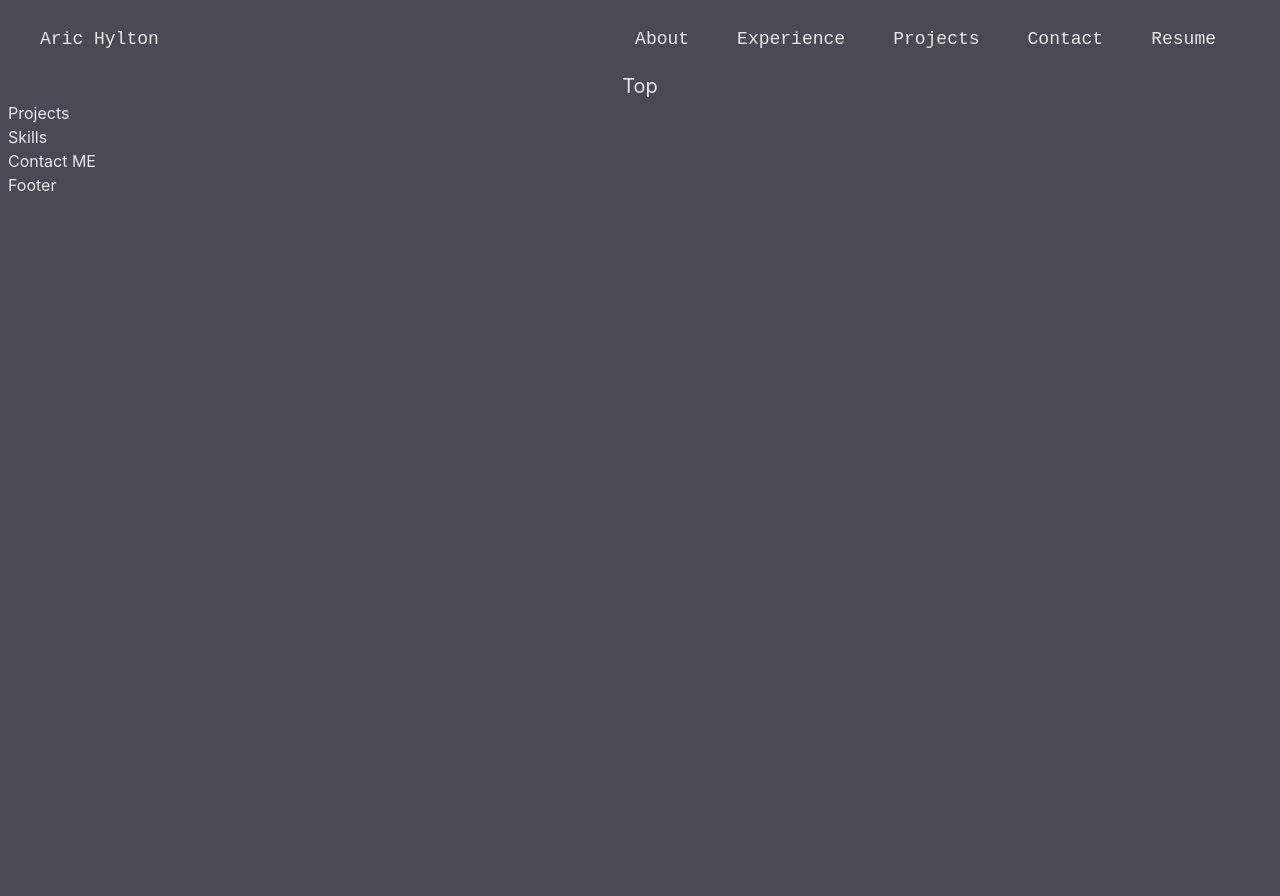
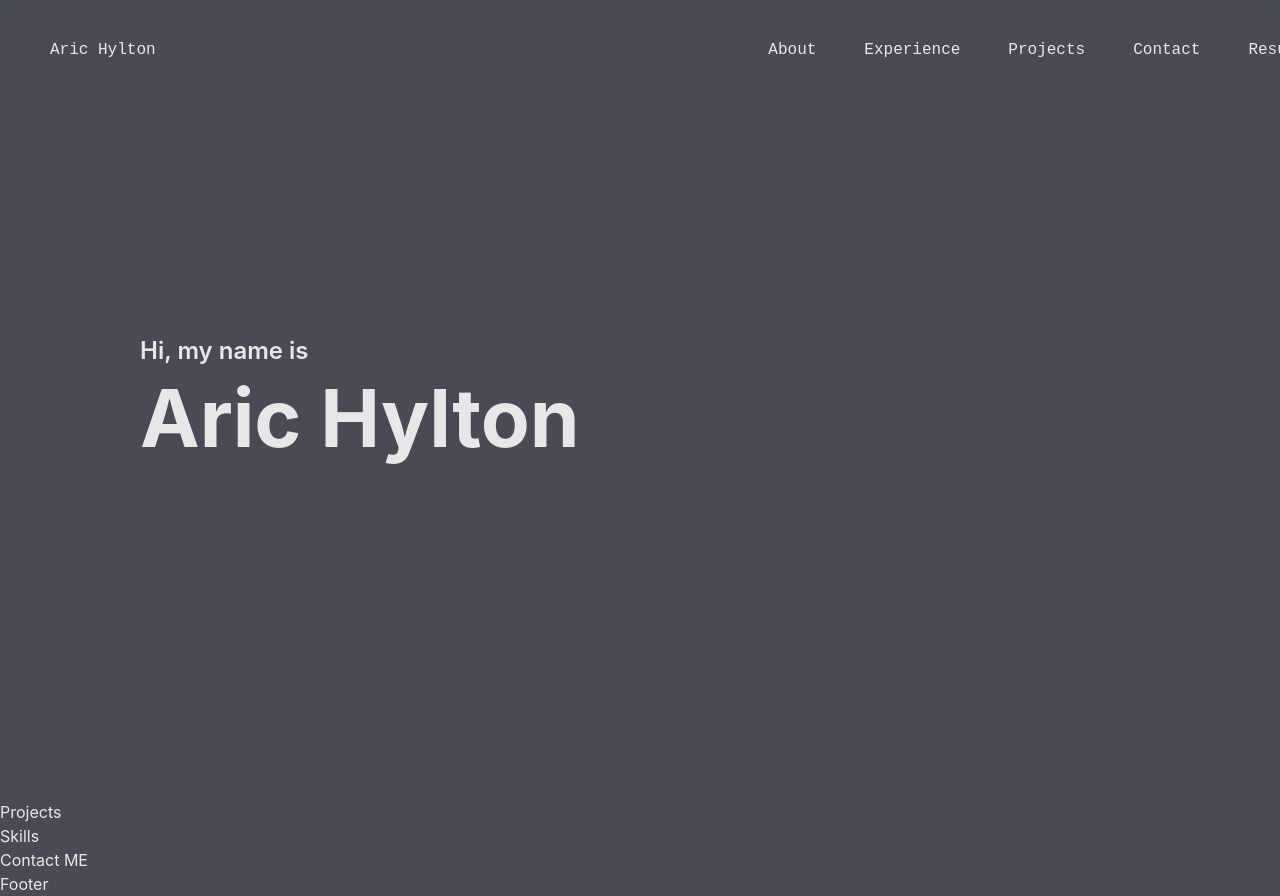
Before and after one commit to arichylton/portfolio, a React (Vite) app: page / in a window 1280 px wide. Before the commit the page ends 800 px from the top, so only its background shows below. Built offline with nearby package versions, Linux system fonts and the light colour scheme.

Commit message:
Added header section

```diff
--- a/src/App.css
+++ b/src/App.css
@@ -0,0 +1,32 @@
+section {
+  margin: 0 auto;
+  max-width: 1000px;
+}
+
+h1,
+h2,
+h3,
+h4,
+h5,
+h6 {
+  margin: 0px 0px 10px;
+  font-weight: 600;
+  color: var(--lightest-slate);
+  line-height: 1.1;
+}
+
+h2 {
+  display: block;
+  font-size: 1.5em;
+  margin-block-start: 0.83em;
+  margin-block-end: 0.83em;
+  margin-inline-start: 0px;
+  margin-inline-end: 0px;
+  font-weight: bold;
+}
+
+
+.big-heading {
+    margin: 0px;
+    font-size: clamp(40px, 8vw, 80px);
+}
--- a/src/App.jsx
+++ b/src/App.jsx
@@ -1,5 +1,4 @@
-import { useState } from 'react'
-import reactLogo from './assets/react.svg'
+import React from 'react'
 import { Navbar, Top, Projects, Skills, Contact, Footer } from './containers'
 import './App.css'
 
--- a/src/containers/navbar/Navbar.jsx
+++ b/src/containers/navbar/Navbar.jsx
@@ -3,7 +3,8 @@ import './navbar.css';
 
 const Navbar = () => {
   return (
-    <div className='navbar'>
+    <header className='header'>
+      <nav className='navbar'>
         <p className='navbar__title'>Aric Hylton</p>
         <ul className='navbar__items-container'>
           <li>About</li>
@@ -12,7 +13,8 @@ const Navbar = () => {
           <li>Contact</li>
           <li>Resume</li>
         </ul>
-    </div>
+      </nav>
+    </header>
   );
 };
 
--- a/src/containers/navbar/navbar.css
+++ b/src/containers/navbar/navbar.css
@@ -1,3 +1,20 @@
+.header {
+  display: flex;
+  -webkit-box-pack: justify;
+  justify-content: space-between;
+  -webkit-box-align: center;
+  align-items: center;
+  position: fixed;
+  top: 0px;
+  z-index: 11;
+  padding: 0px 50px;
+  width: 100%;
+  height: var(--nav-height);
+  backdrop-filter: blur(10px);
+  transition: var(--transition);
+  font-family: var(--font-mono);
+}
+
 .navbar {
   display: flex;
   -webkit-box-pack: justify;
@@ -5,11 +22,11 @@
   -webkit-box-align: center;
   align-items: center;
   position: relative;
+  width: 100%;
   color: var(--lightest-slate);
-  font-size: var(--fz-lg);
   font-family: var(--font-mono);
+  counter-reset: item 0;
   z-index: 12;
-  padding: 0 2rem;
 }
 
 .navbar__items-container {
--- a/src/containers/top/Top.jsx
+++ b/src/containers/top/Top.jsx
@@ -1,10 +1,15 @@
-import React from 'react';
-import './top.css'
+import React, { useEffect, useState } from 'react';
+import './top.css';
 
 const Top = () => {
-  return (
-    <div className='top__container'>Top</div>
-  )
-}
+  return <section className='top__container'>
+    <div>
+      <h1>Hi, my name is</h1>
+    </div>
+    <div>
+      <h2 className='big-heading'>Aric Hylton</h2>
+    </div>
+  </section>;
+};
 
-export default Top
+export default Top;
--- a/src/containers/top/top.css
+++ b/src/containers/top/top.css
@@ -1,5 +1,11 @@
 .top__container {
   display: flex;
+  -webkit-box-pack: center;
   justify-content: center;
-  font-size: var( --fz-xl);
+  -webkit-box-align: center;
+  flex-direction: column;
+  align-items: flex-start;
+  min-height: 100vh;
+  height: 100vh;
+  padding: 0px;
 }
--- a/src/index.css
+++ b/src/index.css
@@ -2,8 +2,9 @@
   font-family: Inter, system-ui, Avenir, Helvetica, Arial, sans-serif;
   line-height: 1.5;
   font-weight: 400;
-  --font-sans: "Calibre","Inter","San Francisco","SF Pro Text",-apple-system,system-ui,sans-serif;
-  --font-mono: "SF Mono","Fira Code","Fira Mono","Roboto Mono",monospace;
+  --font-sans: 'Calibre', 'Inter', 'San Francisco', 'SF Pro Text', -apple-system,
+    system-ui, sans-serif;
+  --font-mono: 'SF Mono', 'Fira Code', 'Fira Mono', 'Roboto Mono', monospace;
   color-scheme: light dark;
   color: rgba(255, 255, 255, 0.87);
   background-color: #494a54;
@@ -25,3 +26,9 @@
   --nav-height: 100px;
   --nav-scroll-height: 70px;
 }
+
+* {
+  box-sizing: inherit;
+  margin: 0;
+  padding: 0;
+}
```
Lines whose indentation alone changed are shown as unchanged.
